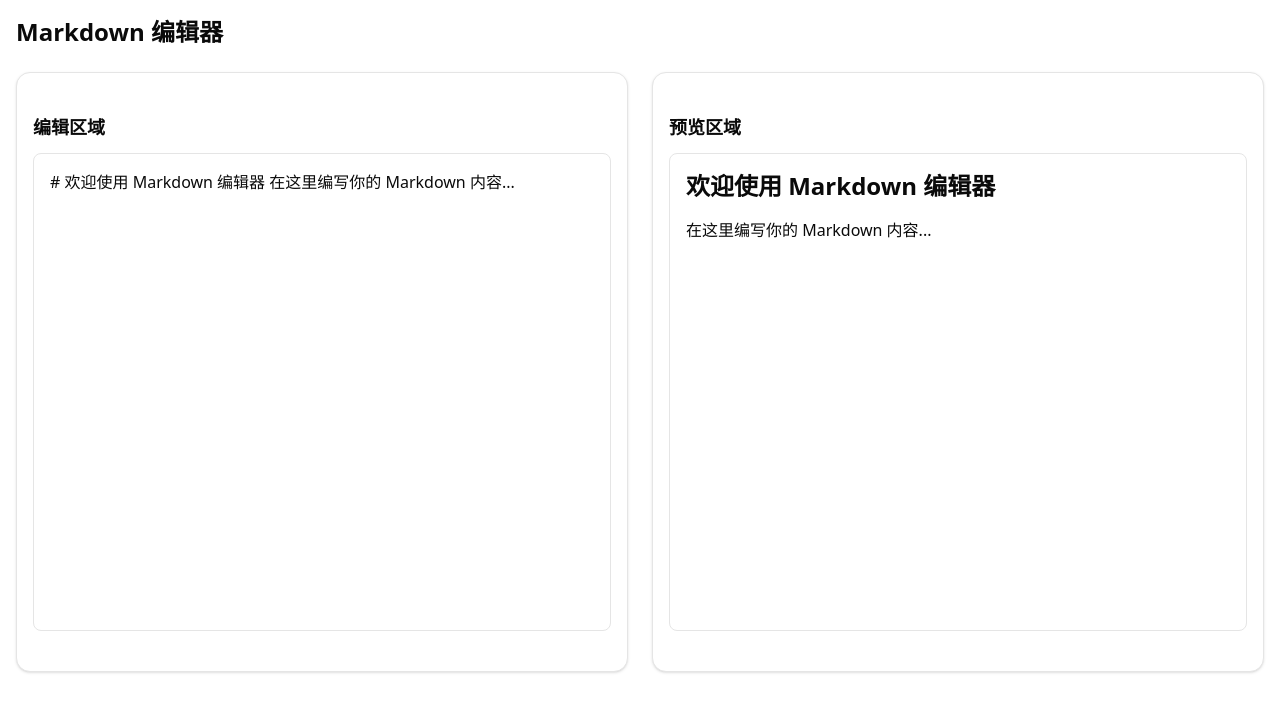
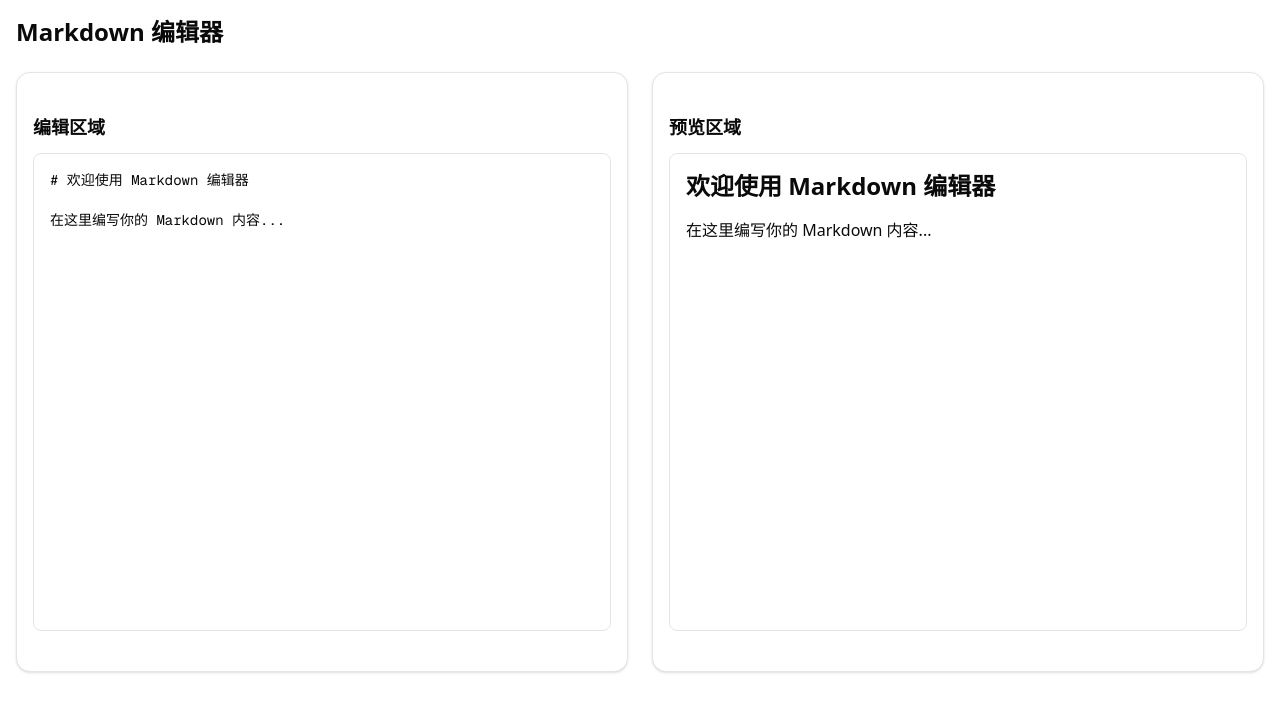
Before and after one commit to sunowind/next-web, a Next.js app: page /editor in a window 1280 px wide. Shown: the top 712 px of the page. Built offline with nearby package versions, Linux system fonts and the light colour scheme.

Commit message:
[feat] 更新Markdown编辑器：移除TipTap集成，改为使用textarea，优化输入处理和实时预览，更新测试用例以确保功能完整性

```diff
--- a/src/components/editor/MarkdownEditor.tsx
+++ b/src/components/editor/MarkdownEditor.tsx
@@ -1,10 +1,8 @@
 'use client';
 
 import { Card, CardContent } from '@/components/ui/card';
-import { htmlToMarkdown, isMarkdownSafe, parseMarkdown, sanitizeMarkdown } from '@/lib/markdown';
-import { tiptapEditorProps } from '@/lib/tiptap-config';
-import { EditorContent, useEditor } from '@tiptap/react';
-import { useCallback, useEffect, useMemo, useState } from 'react';
+import { isMarkdownSafe, parseMarkdown, sanitizeMarkdown } from '@/lib/markdown';
+import { useCallback, useMemo, useState } from 'react';
 
 export function MarkdownEditor() {
   const [markdown, setMarkdown] = useState('# 欢迎使用 Markdown 编辑器\n\n在这里编写你的 Markdown 内容...');
@@ -27,17 +25,12 @@ export function MarkdownEditor() {
     }, 500);
   }, [lastUpdateTime]);
 
-  // TipTap editor instance
-  const editor = useEditor({
-    ...tiptapEditorProps,
-    content: markdown,
-    onUpdate: ({ editor }) => {
-      const html = editor.getHTML();
-      const markdownContent = htmlToMarkdown(html);
-      setMarkdown(markdownContent);
-      debounceUpdate(markdownContent);
-    },
-  });
+  // 处理textarea输入变化
+  const handleTextareaChange = (e: React.ChangeEvent<HTMLTextAreaElement>) => {
+    const newMarkdown = e.target.value;
+    setMarkdown(newMarkdown);
+    debounceUpdate(newMarkdown);
+  };
 
   // 安全检查和清理
   const safeMarkdown = useMemo(() => {
@@ -60,17 +53,6 @@ export function MarkdownEditor() {
     }
   }, [safeMarkdown]);
 
-  // 更新编辑器内容
-  useEffect(() => {
-    if (editor && !editor.isDestroyed) {
-      const currentHtml = editor.getHTML();
-      const currentMarkdown = htmlToMarkdown(currentHtml);
-      if (currentMarkdown !== markdown) {
-        editor.commands.setContent(markdown);
-      }
-    }
-  }, [editor, markdown]);
-
   return (
     <div className="grid grid-cols-2 gap-6 h-[calc(100vh-200px)]">
       {/* 编辑区域 */}
@@ -78,7 +60,12 @@ export function MarkdownEditor() {
         <CardContent className="p-4 h-full flex flex-col">
           <h2 className="text-lg font-semibold mb-3">编辑区域</h2>
           <div className="flex-1 border rounded-md overflow-hidden">
-            {editor && <EditorContent editor={editor} />}
+            <textarea
+              value={markdown}
+              onChange={handleTextareaChange}
+              className="w-full h-full p-4 resize-none focus:outline-none font-mono text-sm"
+              placeholder="在这里编写你的 Markdown 内容..."
+            />
           </div>
         </CardContent>
       </Card>
```
Also changed, not shown: 1 other file (tests, documents, lock files or other folders).
